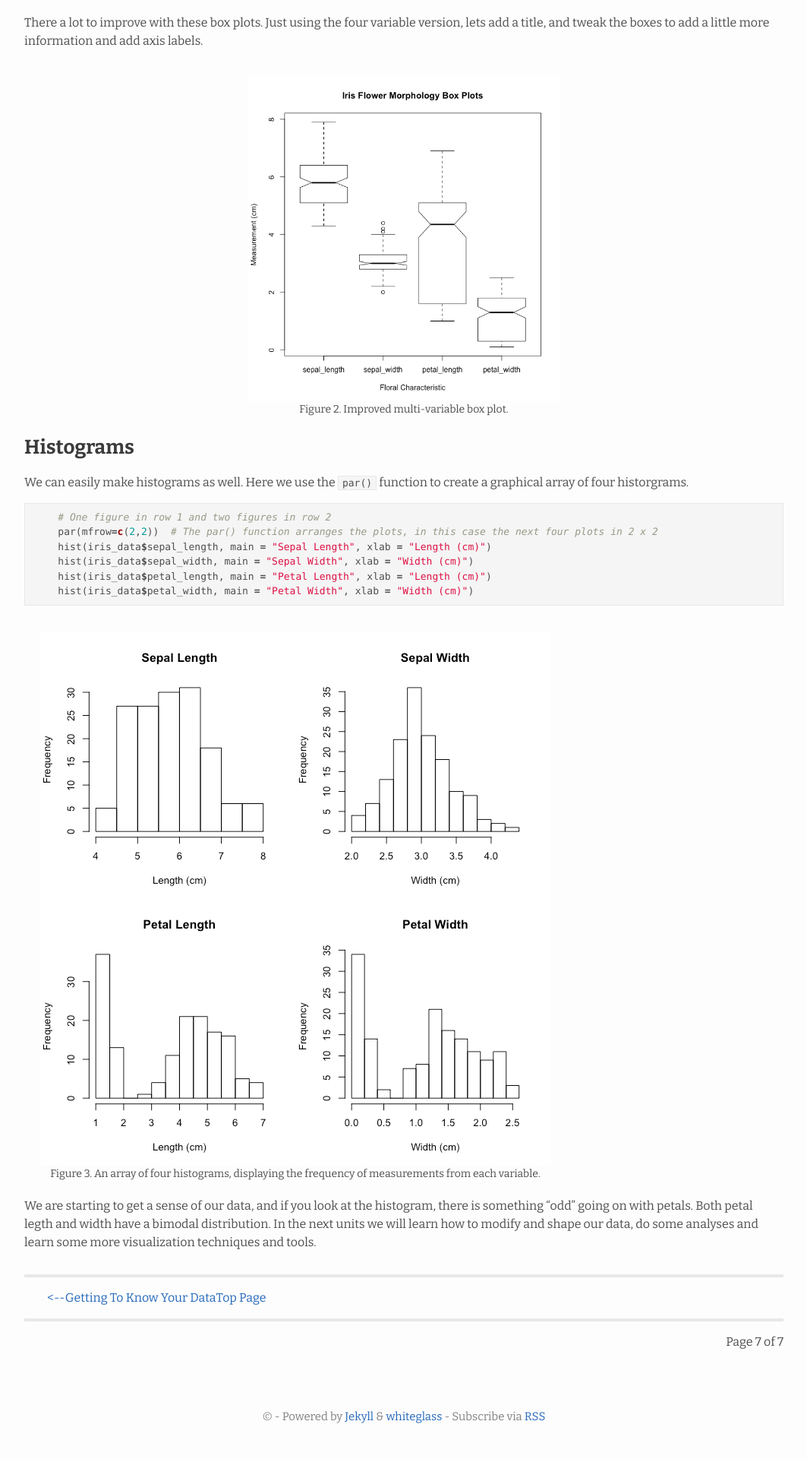
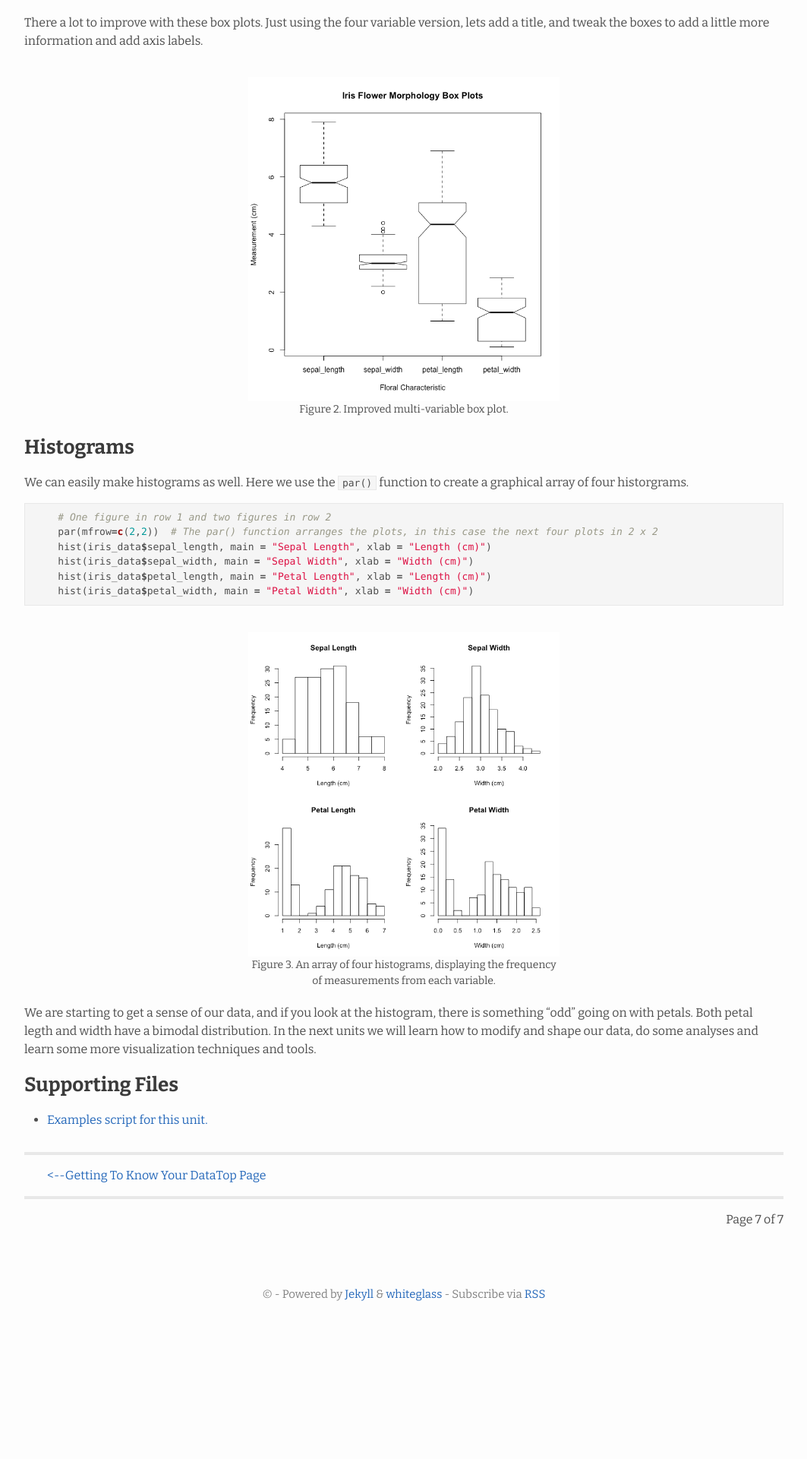
Before and after one commit to NC-State-Libraries-Workshops/ncsu_apprentice, a Jekyll site: the page built from _units/descriptive_visualizations.md, in a window 1280 px wide. Shown: the part 1100-3020 px from the top of the page at 76% size, without its empty margins (108-1171 px from the left). Built offline with Jekyll 4.4.1, drawn with Linux system fonts in a browser that asks for light colours; after the commit the page ends 2859 px from its top, so only the background shows below that.

Commit message:
added sample code

````diff
--- a/_sass/whiteglass/style.scss
+++ b/_sass/whiteglass/style.scss
@@ -52,7 +52,6 @@ li.navigation{
 
 figure {
     display: inline-block;
-    border: 1px gray;
     margin: 20px; /* adjust as needed */
 }
 figure img {
--- a/_units/descriptive_visualizations.md
+++ b/_units/descriptive_visualizations.md
@@ -5,6 +5,12 @@ title: Descriptive Visualizations
 include_site_title: FALSE
 
 order: 6
+
+
+supporting_files:
+  - file: 'id1'
+    href: 'https://github.com/psu-data-workshops/introduction_to_r/blob/master/scripts/descriptive_visualization.R'
+    name: Examples script for this unit.
 
 ---
 
@@ -68,7 +74,7 @@ create a graphical array of four historgrams.
     hist(iris_data$petal_length, main = "Petal Length", xlab = "Length (cm)")
     hist(iris_data$petal_width, main = "Petal Width", xlab = "Width (cm)")
 ```
-<div class="center">
+<div class="one_col center">
     <figure>
       <img src="/assets/img/descriptive_visualizations/figure3.png" alt="Improved multi-variable box plot"/>
       <figcaption>Figure 3. An array of four histograms, displaying the frequency of measurements from each variable.</figcaption>
````
Also changed, not shown: 1 other file.
